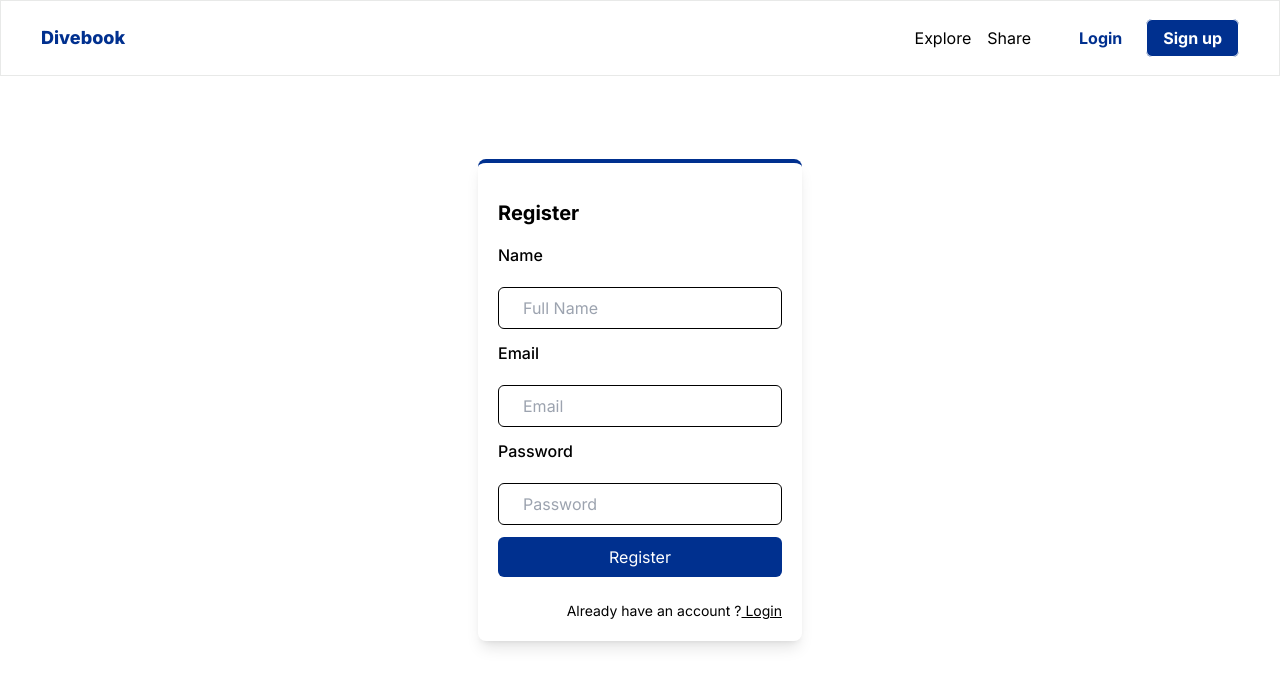
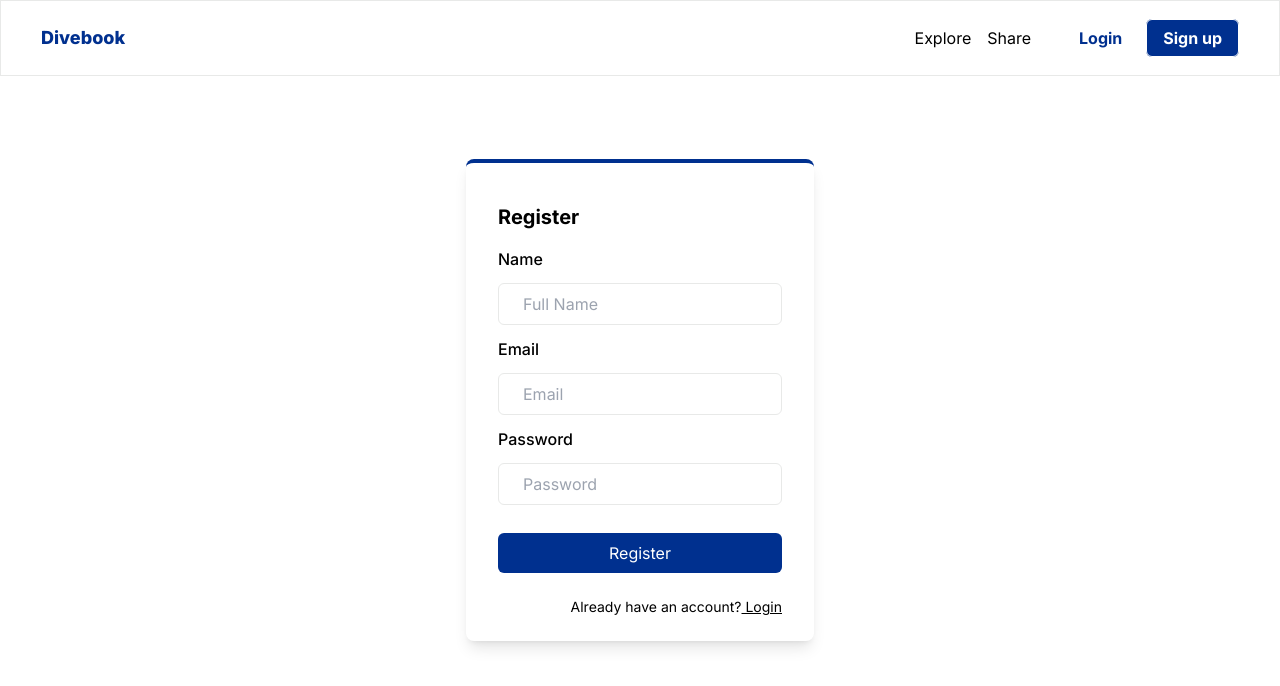
Before and after one commit to jordiroca94/Divebook, a Next.js app: page /register in a window 1280 px wide. Shown: the top 686 px of the page. Built offline with nearby package versions, Linux system fonts and the light colour scheme; no server answers.

Commit message:
fix: Password validation

```diff
--- a/src/components/LoginForm.tsx
+++ b/src/components/LoginForm.tsx
@@ -49,7 +49,7 @@ const LoginForm = () => {
 
   return (
     <div className="grid place-items-center h-screen">
-      <div className="shadow-lg p-5 rounded-lg border-t-4 border-primary">
+      <div className="shadow-lg py-10 px-8 rounded-lg border-t-4 border-primary">
         <h1 className="text-xl font-bold my-4">Login with your credentials</h1>
         <form
           ref={form}
@@ -60,7 +60,7 @@ const LoginForm = () => {
             Email
           </label>
           <input
-            className="border border-gray-200 py-2 px-6 rounded-md"
+            className="border border-mediumGray py-2 px-6 rounded-md"
             id="email"
             type="email"
             placeholder="Email"
@@ -75,7 +75,7 @@ const LoginForm = () => {
             Password
           </label>
           <input
-            className="border border-gray-200 py-2 px-6 rounded-md"
+            className="border border-mediumGray py-2 px-6 rounded-md"
             type="password"
             placeholder="Password"
             id="password"
@@ -89,13 +89,10 @@ const LoginForm = () => {
           {error && <p className="text-red pt-1">Wrong email or password</p>}
           <button
             type="submit"
-            className="bg-primary cursor-pointer px-6 py-2 text-white rounded-md "
+            className="bg-primary cursor-pointer px-6 py-2 text-white rounded-md my-4 "
           >
             Login
           </button>
-          <div className="bg-red-500 text-white w-fit text-sm py-1 px-3 rounded-md mt-2 ">
-            Error message
-          </div>
           <Link className="text-sm mt-3 text-right" href={"/register"}>
             Do not have an account ?<span className="underline"> Register</span>
           </Link>
--- a/src/components/RegisterForm.tsx
+++ b/src/components/RegisterForm.tsx
@@ -17,12 +17,23 @@ const RegisterForm = () => {
   const [error, setError] = useState<boolean>(false);
   const [success, setSuccess] = useState<boolean>(false);
 
-  const router = useRouter();
+  const hasUppercase = RegExp(/[A-Z]/);
+  const hasNumber = RegExp(/\d/);
+
+  const password = z
+    .string()
+    .min(6, { message: "Password must be more than 6 characters" })
+    .refine((value) => hasUppercase.test(value), {
+      message: "Password must have an uppercase letter",
+    })
+    .refine((value) => hasNumber.test(value), {
+      message: "Password must include at least one number",
+    });
 
   const registerSchema = z.object({
     email: z.string().email({ message: "An email is required" }),
     name: z.string().min(1, { message: "A name is required" }),
-    password: z.string().min(1, { message: "Insert your password" }),
+    password: password,
   });
 
   const {
@@ -75,19 +86,19 @@ const RegisterForm = () => {
 
   return (
     <div className="grid place-items-center h-screen">
-      <div className="shadow-lg p-5 rounded-lg border-t-4 border-primary">
+      <div className="shadow-lg py-6 px-8 w-[90%] lg:w-auto rounded-lg border-t-4 border-primary">
         <h1 className="text-xl font-bold my-4">Register</h1>
         <form
           ref={form}
           onSubmit={handleSubmit(handleRegister)}
           className="flex flex-col gap-3"
         >
-          <label htmlFor="name" className="font-medium mb-2">
+          <label htmlFor="name" className="font-medium">
             Name
           </label>
           <input
             id="name"
-            className="border border-gray-200 py-2 px-6 rounded-md"
+            className="border border-mediumGray py-2 px-6 rounded-md"
             type="text"
             placeholder="Full Name"
             {...register("name")}
@@ -97,12 +108,12 @@ const RegisterForm = () => {
               {errors.name?.message}
             </p>
           )}
-          <label htmlFor="email" className="font-medium mb-2">
+          <label htmlFor="email" className="font-medium">
             Email
           </label>
           <input
             id="email"
-            className="border border-gray-200 py-2 px-6 rounded-md"
+            className="border border-mediumGray py-2 px-6 rounded-md"
             type="email"
             placeholder="Email"
             {...register("email")}
@@ -112,12 +123,12 @@ const RegisterForm = () => {
               {errors.email?.message}
             </p>
           )}
-          <label htmlFor="password" className="font-medium mb-2">
+          <label htmlFor="password" className="font-medium">
             Password
           </label>
           <input
             id="password"
-            className="border border-gray-200 py-2 px-6 rounded-md"
+            className="border border-mediumGray py-2 px-6 rounded-md"
             type="password"
             placeholder="Password"
             {...register("password")}
@@ -129,7 +140,7 @@ const RegisterForm = () => {
           )}
           <button
             type="submit"
-            className="bg-primary text-white cursor-pointer px-6 py-2 rounded-md"
+            className="bg-primary text-white cursor-pointer px-6 py-2 rounded-md mt-4"
             value="Send"
           >
             Register
@@ -141,11 +152,11 @@ const RegisterForm = () => {
           )}
           <Link
             className={`text-sm mt-3 text-right ${success && "text-primary"}`}
-            href={`${success ? "login" : "/register"}`}
+            href={`${success ? "register" : "/login"}`}
           >
             {success
               ? "Registration done sucessfully"
-              : "Already have an account ?"}
+              : "Already have an account?"}
 
             <span className="underline"> Login</span>
           </Link>
```
